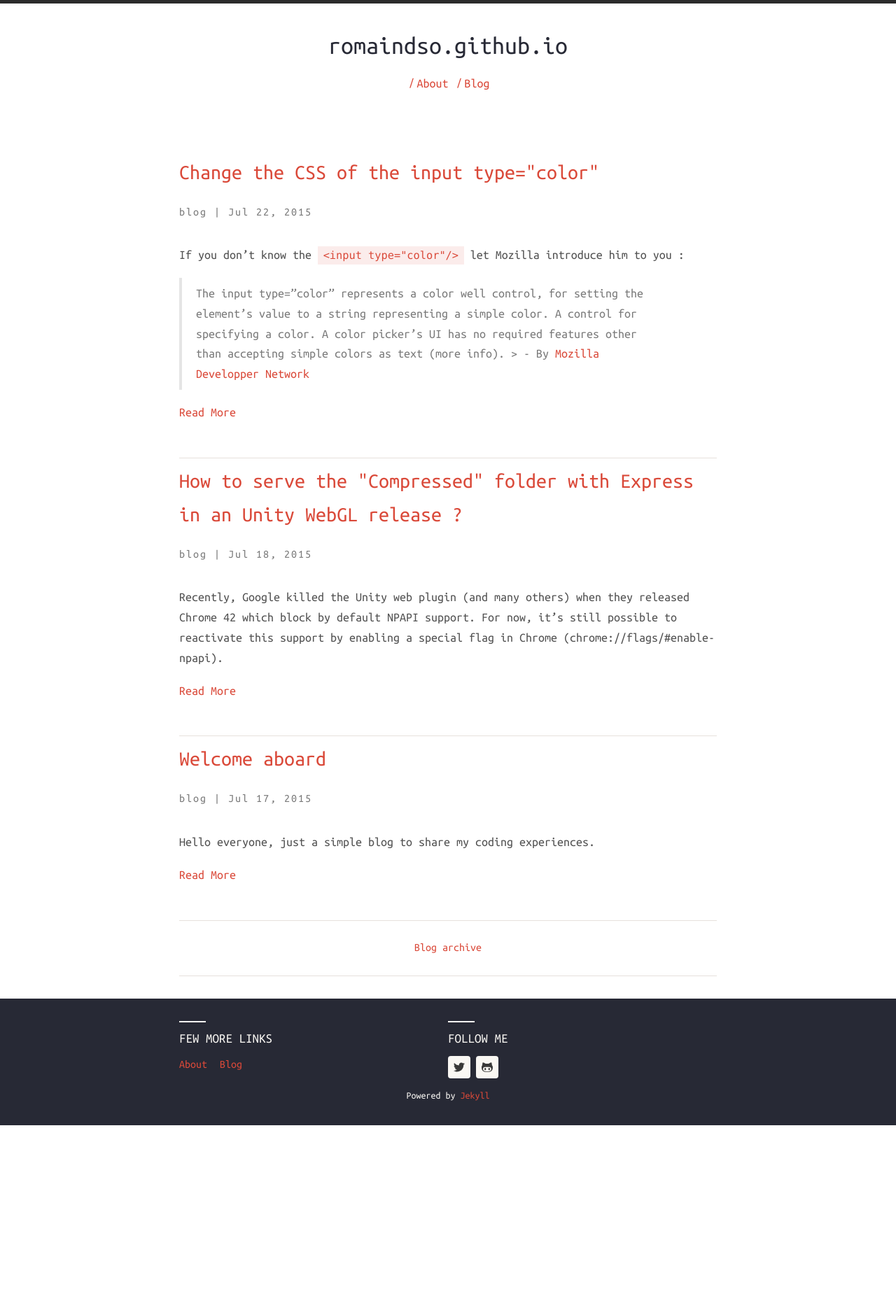
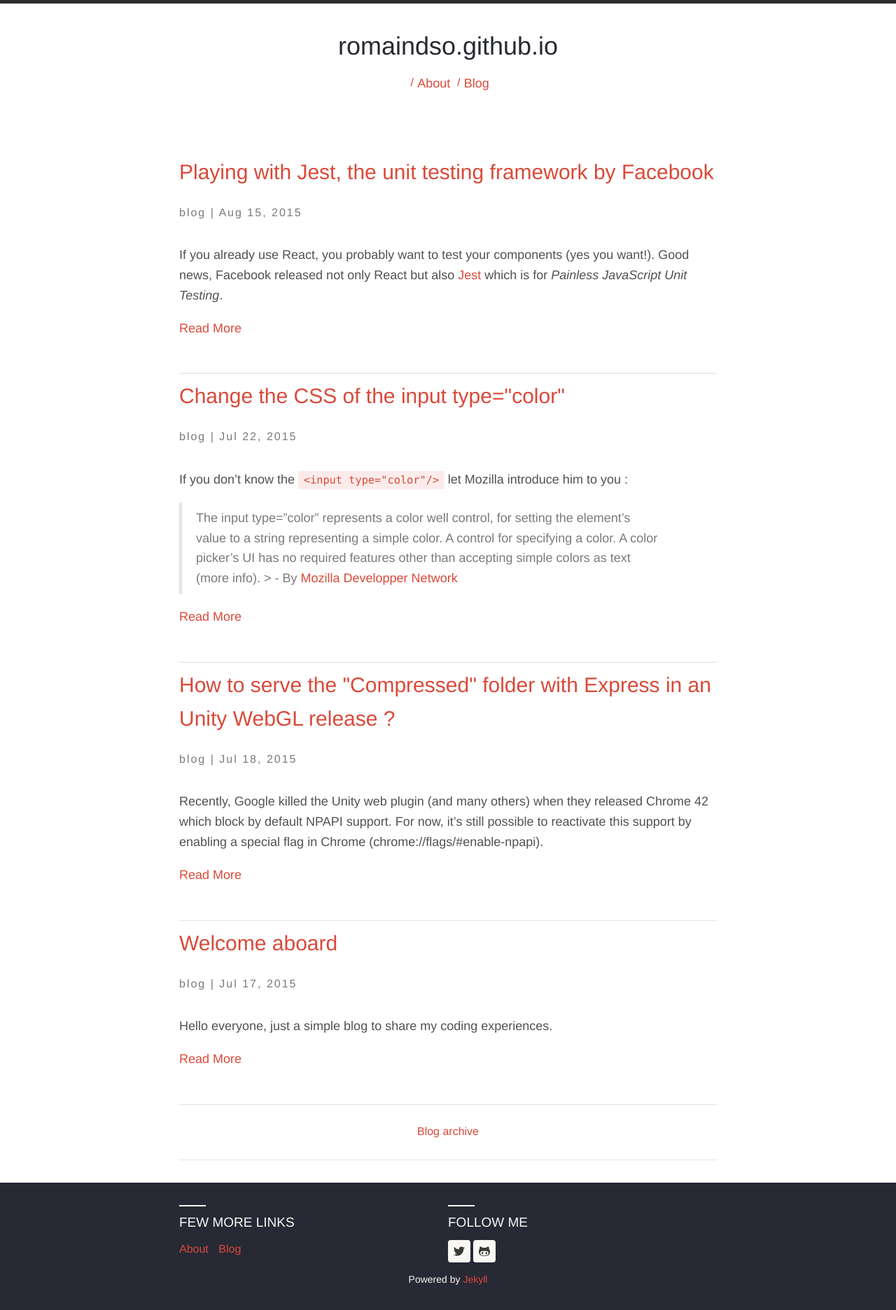
Before and after one commit to romaindso/romaindso.github.io, a Jekyll site: the page built from index.html, in a window 1280 px wide. Shown: the whole page at 70% size. Built offline with Jekyll 4.4.1, drawn with Linux system fonts in a browser that asks for light colours; nearby versions of some CDN libraries; Markdown is read by kramdown in place of the engine named in the settings; before the commit the page ends 1608 px from its top, so only the background shows below that; part of the change alters nothing that is shown.

Commit message:
Update font-family

```diff
--- /dev/null
+++ b/_posts/2015-08-15-playing-with-jest-the-unit-testing-framework-by-facebook.markdown
@@ -0,0 +1,45 @@
+---
+layout: post
+title:  "Playing with Jest, the unit testing framework by Facebook"
+date:   2015-08-15 19:13:54
+description: Playing with Jest, the unit testing framework by Facebook
+categories:
+- blog
+permalink: playing-with-jest-the-unit-testing-framework-by-facebook
+---
+
+If you already use React, you probably want to test your components (yes you want!).
+Good news, Facebook released not only React but also [Jest][jest] which is for *Painless JavaScript Unit Testing*.
+
+**...OR NOT**
+
+##Windows not friendly
+Currently Jest isn't realy painless on a Windows environment. You have to install Python on your machine, then Visual Studio Express follow by some environment variables to set. This post can help you a lot [Jest on Windows][jest-windows]. If you work in a team, repeat these operations on each machine and ... whait ! ... hey, where are you going ?
+
+##Not compatible with a recent NodeJS version
+The setup of Jest on Windows is already annoying but guess what, he's not compatible with the last version of NodeJS the v0.12 (currently 0.12.7 exactly). There is more informations available on this issue from their Github [Jest - Node 0.12][issues243]. The only way, is to downgrade NodeJS down to v0.10 to run Jest. Or, a big workaround consist to swith for [io.js][iojs] which is compatible. That's what I did in order to start playing with Jest. In both case, it's not really acceptable for many companies to change their technical stack just for a dev dependency.
+
+##Code Coverage not available
+Having unit tests is a good practise but it's also recommended to know what proportion of your code is really covered by your tests. Istanbul is a famous reporter used for obtain a code coverage. All testing frameworks support Istanbul... except one. [Is there a way to have code coverage in the Javascript Jest testing framework?][issue101] or [Istanbul, Jest support][issue220]
+
+#Hard debug with virtual DOM
+Sometimes, it's necessary to debug either a test or the associated production code to determine what is going on. With the duo Karma / Jasmine, tests are executed on real browsers like Firefox or Chrome. That means you can use the debugging tools embedded into these browsers (Chrome Dev Tools **<3** ). Like Jest use a virtual DOM, the only option available is to use the debbugger provided by NodeJS. He's entirely based on command line. I love command line, it's cool for lot of stuff but clearly you won't debug your code like that, trust me.
+
+##Poor documentation
+On all previous subjects, I did a lot of research in order to setup a correct testing environment with Jest. And what i can say is it's hard to find resources about Jest. Even when i was able to write my first test suite, i only find a small official post about testing React with Jest [Tutorial – React][jest-react]
+
+
+##Conclusion
+Even if Jest brings some features over Jasmine like automatic mocking all dependencies and promise a execution faster with the virtual DOM, it seems too unmature. Currently, it looks like a unit testing framework made by and for Facebook which certainly fit well to their own constraints but probably not yours... at least not mine. Luckily, you can test without pain your React components with Jasmine or Mocha and it works like a charm.
+
+Happy testing !
+
+Tags: [Jest, React, Unit testing framework, test]
+
+[jest]: https://facebook.github.io/jest/
+[jest-windows]: http://ryanlanciaux.github.io/blog/2014/08/02/using-jest-for-testing-react-components-on-windows/
+[issues243]: https://github.com/facebook/jest/issues/243
+[iojs]: https://iojs.org/en/index.html
+[issue101]: https://github.com/facebook/jest/issues/101
+[issue220]: https://github.com/gotwarlost/istanbul/issues/220#issuecomment-49512538
+[jest-react]: https://facebook.github.io/jest/docs/tutorial-react.html#content
--- a/assets/css/_sass/partials/_variables.scss
+++ b/assets/css/_sass/partials/_variables.scss
@@ -27,4 +27,4 @@ $base-0F: #bc9458;
 
 
 // Fonts
-$primary-font: 'Ubuntu Mono', "Helvetica Neue", Helvetica, Arial, sans-serif;
+$primary-font: "Helvetica Neue", Helvetica, Arial, sans-serif;
```
